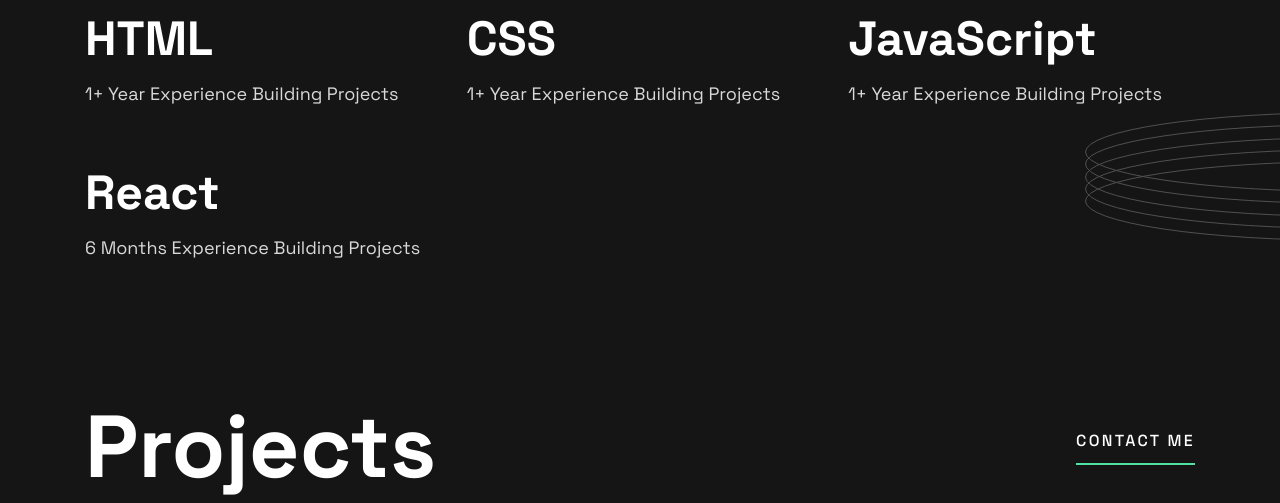
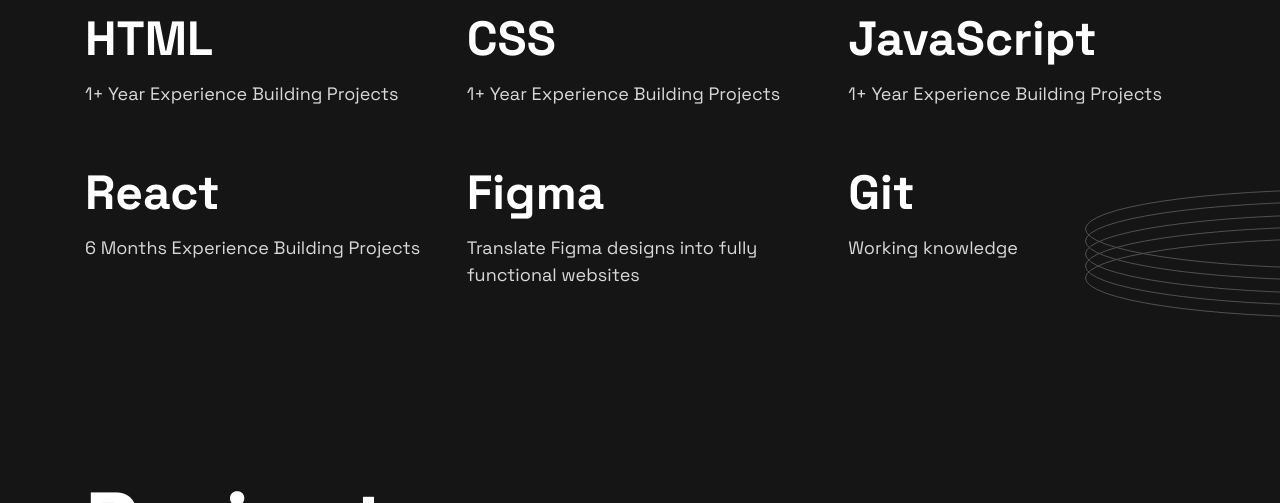
Before and after one commit to Mohit-k-Mummon/Developer-Portfolio, a website built with Parcel: page index.html in a window 1280 px wide. Shown: the part 886-1389 px from the top of the page. Built offline with nearby package versions, Linux system fonts and the light colour scheme; files whose address does not match are found by name.

Commit message:
Update Skill Section

```diff
--- a/index.html
+++ b/index.html
@@ -185,6 +185,14 @@
 				<div class="skill">
 					<h1>React</h1>
 					<p>6 Months Experience Building Projects</p>
+				</div>
+				<div class="skill">
+					<h1>Figma</h1>
+					<p>Translate Figma designs into fully functional websites</p>
+				</div>
+				<div class="skill">
+					<h1>Git</h1>
+					<p>Working knowledge</p>
 				</div>
 				<div class="rings-container">
 					<img
```
